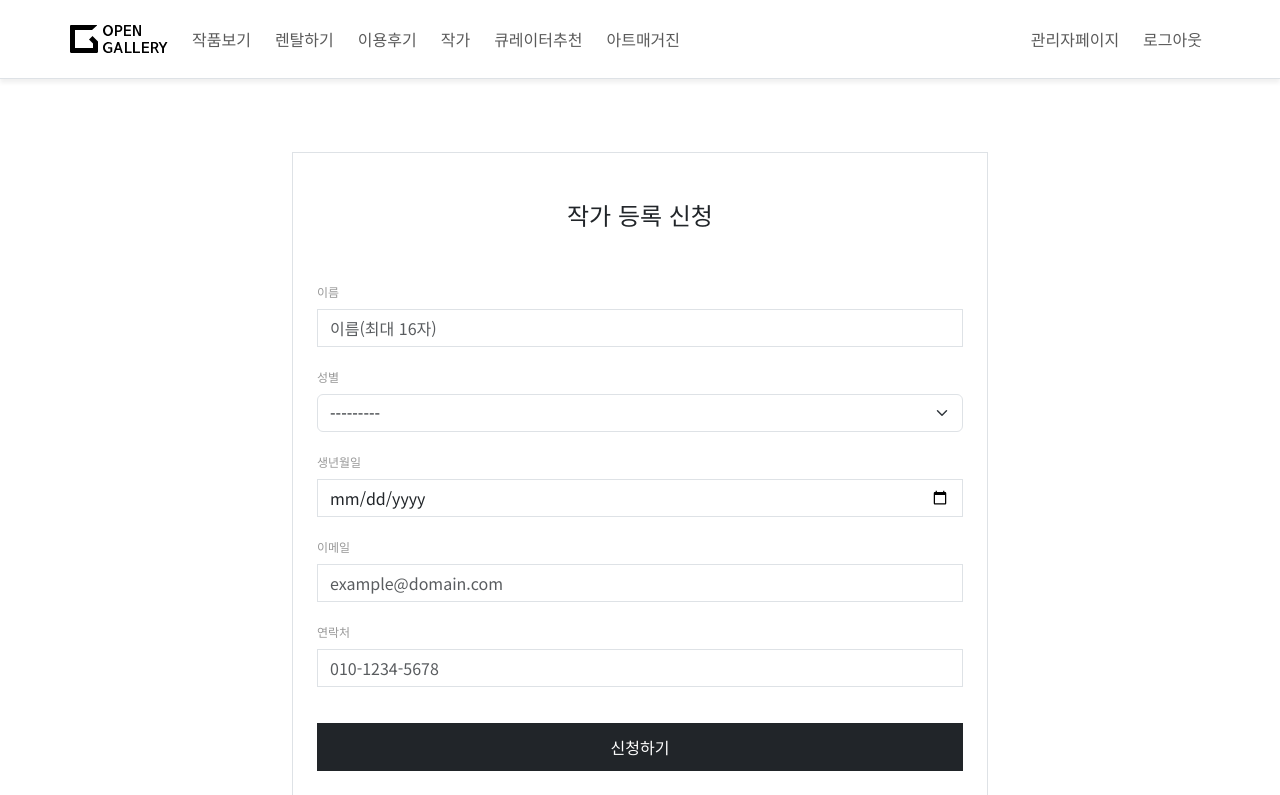
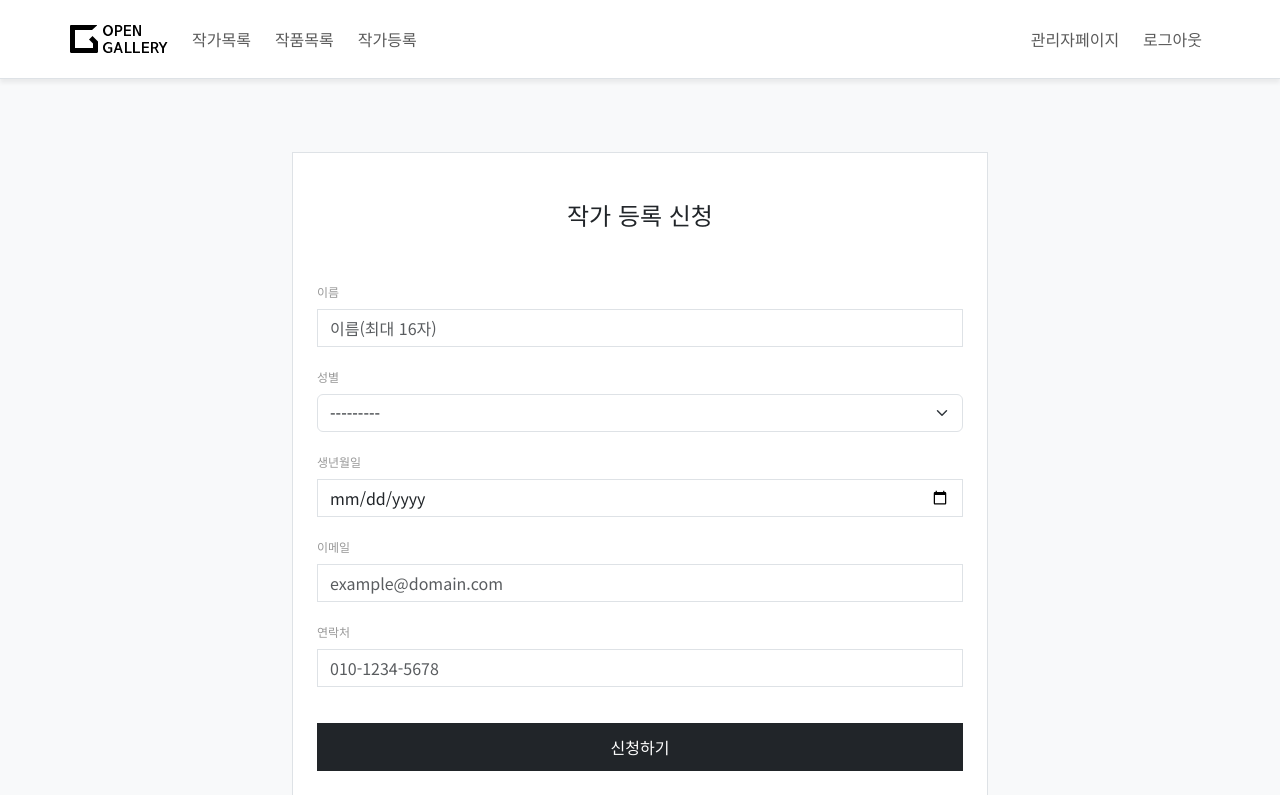
Before and after one commit to gns0304/opengallery, a Django app: page /artist/apply/ in a window 1280 px wide. Shown: the top 795 px of the page. Run offline with Django 5.2, Linux system fonts and the light colour scheme; the visitor is signed in with stand-in values (Sample User, id 1); data that the repository does not hold is empty.

Commit message:
fix: update artist application form layout and navigation menu
- single_form.html 레이아웃 템플릿 적용
- header.html에 메뉴 이름 수정

```diff
--- a/templates/artist/apply.html
+++ b/templates/artist/apply.html
@@ -1,4 +1,4 @@
-{% extends "common/base.html" %}
+{% extends "common/layout/single_form.html" %}
 {% block title %} - 작가 등록 신청{% endblock %}
 
 {% block content %}
--- a/templates/common/header.html
+++ b/templates/common/header.html
@@ -13,12 +13,9 @@
 
     <div class="collapse navbar-collapse">
       <ul class="navbar-nav me-auto gap-lg-2">
-        <li class="nav-item"><a class="nav-link" href="">작품보기</a></li>
-        <li class="nav-item"><a class="nav-link" href="">렌탈하기</a></li>
-        <li class="nav-item"><a class="nav-link" href="">이용후기</a></li>
-        <li class="nav-item"><a class="nav-link" href="">작가</a></li>
-        <li class="nav-item"><a class="nav-link" href="">큐레이터추천</a></li>
-        <li class="nav-item"><a class="nav-link" href="">아트매거진</a></li>
+          <li class="nav-item"><a class="nav-link" href="">작가목록</a></li>
+          <li class="nav-item"><a class="nav-link" href="">작품목록</a></li>
+          <li class="nav-item"><a class="nav-link" href="{% url 'artist:apply' %}">작가등록</a></li>
       </ul>
 
       <ul class="navbar-nav align-items-center gap-2">
```
